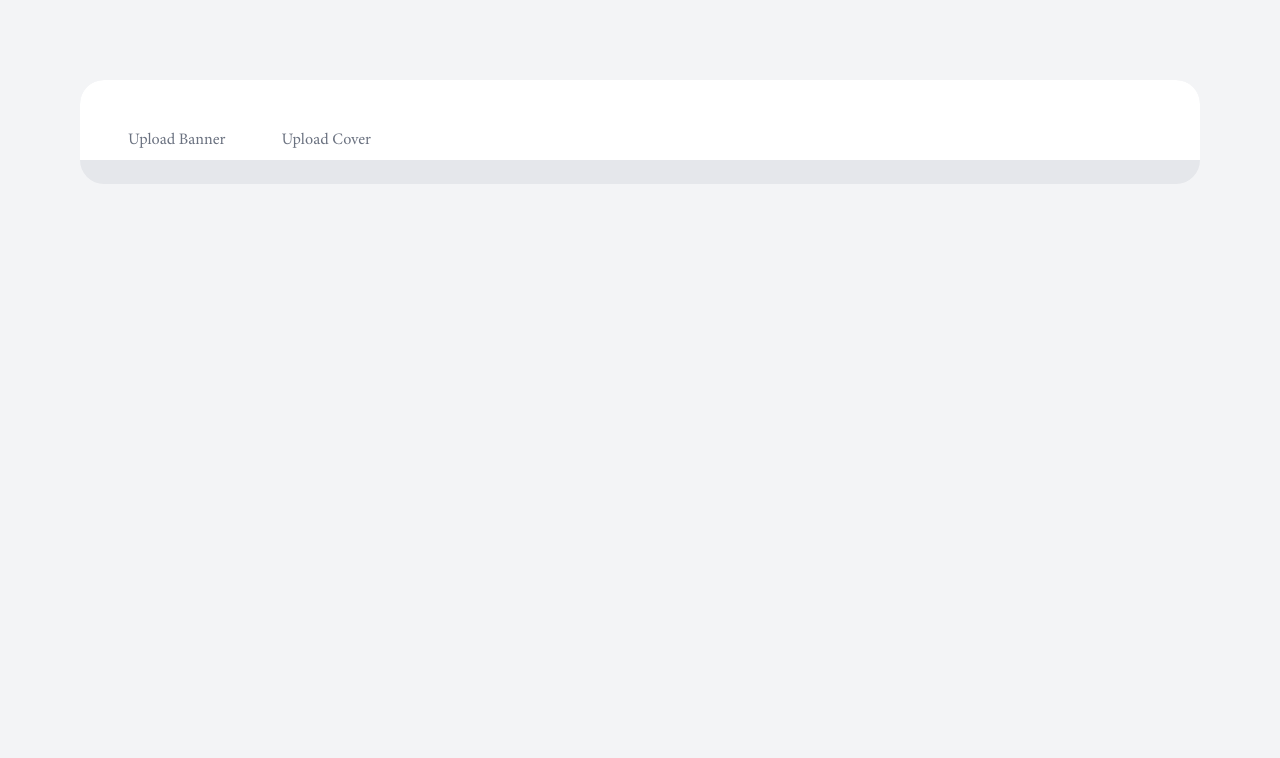
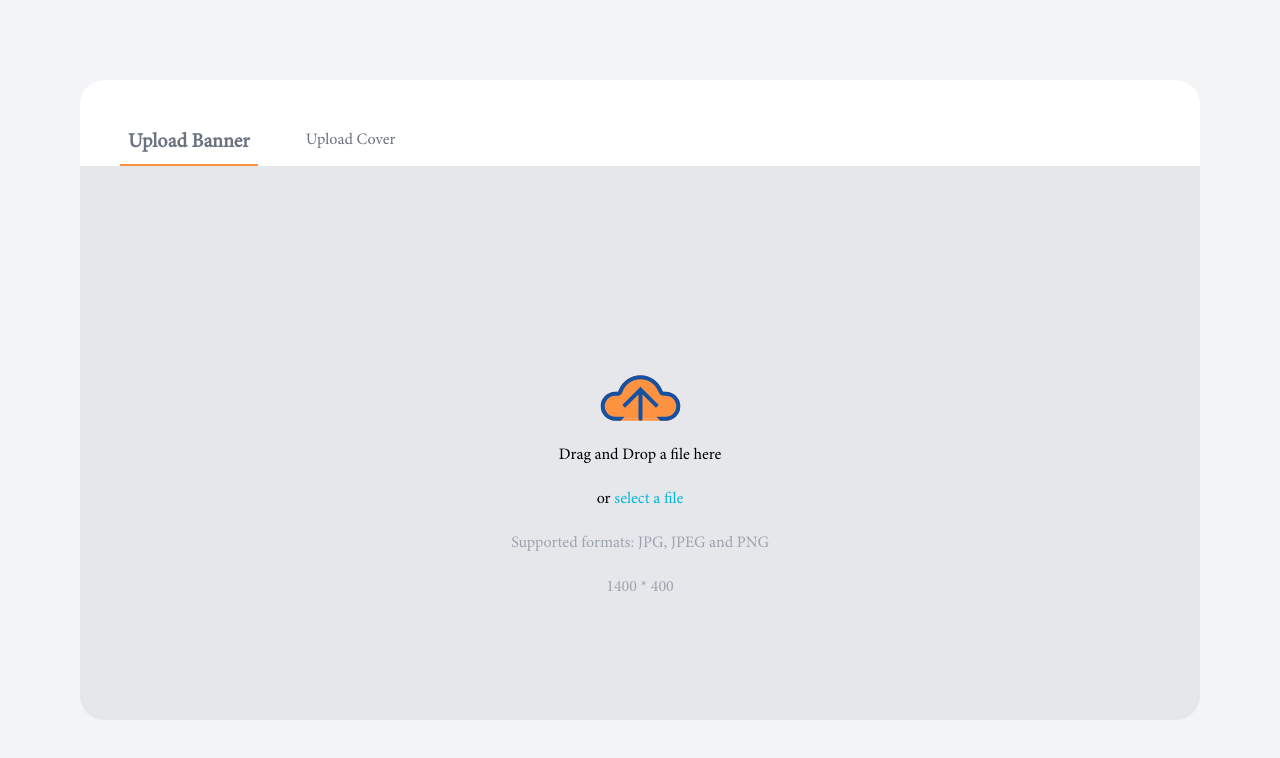
Before and after one commit to zahra-hsb/raamona-parallax, a Next.js app: page /upload in a window 1280 px wide. Shown: the top 758 px of the page. Built offline with nearby package versions, Linux system fonts and the light colour scheme.

Commit message:
upload button created on upload page

```diff
--- a/src/app/upload/page.js
+++ b/src/app/upload/page.js
@@ -1,4 +1,4 @@
-import Upload from "@/components/homeComponents/Upload"
+import Upload from "@/components/globalComponents/Upload"
 
 const upload = () => {
     return (
--- /dev/null
+++ b/src/components/globalComponents/FileUpload/index.jsx
@@ -0,0 +1,10 @@
+const FileUpload = () => {
+    return (
+        <>
+            <button className="text-cyan-500" onClick={() => document.getElementById('fileUpload').click()}>select a file</button>
+            <input type="file" id="fileUpload" className="hidden" />
+        </>
+    )
+}
+
+export default FileUpload;
--- /dev/null
+++ b/src/components/globalComponents/Upload/index.jsx
@@ -0,0 +1,44 @@
+'use client'
+import { useState } from "react"
+import Tab from "../Tab"
+import Image from "next/image"
+import uploadIcon from '../../../../public/icons/Upload_duotone_line.svg'
+import Link from "next/link"
+import FileUpload from "../FileUpload"
+
+const Upload = () => {
+    const [selectedTab, setSelectedTab] = useState(1)
+
+    const tabArray = [
+        { text: 'Upload Banner', id: 1 },
+        { text: 'Upload Cover', id: 2 }
+    ]
+
+    function handleSelect(id) {
+        setSelectedTab(id)
+    }
+    return (
+        <div className="rounded-3xl bg-gray-200 overflow-hidden h-full">
+            <div className="bg-white pt-10 px-10 flex gap-10">
+                {tabArray?.map((item, index) => (
+                    <>
+                        <Tab key={item.id} handleSelect={() => handleSelect(item.id)} text={item.text} isSelected={selectedTab === item.id} />
+                    </>
+                ))}
+            </div>
+            <div className="flex flex-col gap-5 items-center justify-center h-full">
+                <Image src={uploadIcon} alt="" />
+                <h2>
+                    Drag and Drop a file here
+                </h2>
+                <p>
+                    or <FileUpload />
+                </p>
+                <p className="text-gray-400">Supported formats: JPG, JPEG and PNG</p>
+                <p className="text-gray-400">{selectedTab !== 1 ? '200 * 200' : '1400 * 400'}</p>
+            </div>
+        </div>
+    )
+}
+
+export default Upload
--- a/src/components/homeComponents/Upload/index.jsx
+++ /dev/null
@@ -1,31 +0,0 @@
-'use client'
-import { useState } from "react"
-import Tab from "../Tab"
-
-const Upload = () => {
-    const [selectedTab, setSelectedTab] = useState(null)
-
-    const tabArray = [
-        { text: 'Upload Banner', id: 1 },
-        { text: 'Upload Cover', id: 2 }
-    ]
-
-    function handleSelect(id) {
-        setSelectedTab(id)
-        console.log('object');
-    }
-    return (
-        <div className="rounded-3xl bg-gray-200 overflow-hidden">
-            <div className="bg-white pt-10 px-10 flex gap-10">
-                {tabArray?.map((item, index) => (
-                    <>
-                        <Tab key={item.id} handleSelect={() => handleSelect(item.id)} text={item.text} isSelected={selectedTab === item.id} />
-                    </>
-                ))}
-            </div>
-            .
-        </div>
-    )
-}
-
-export default Upload
```
Also changed, not shown: public/icons/Upload_duotone_line.svg (added), src/components/globalComponents/Tab/index.jsx (renamed from src/components/homeComponents/Tab/index.jsx).
